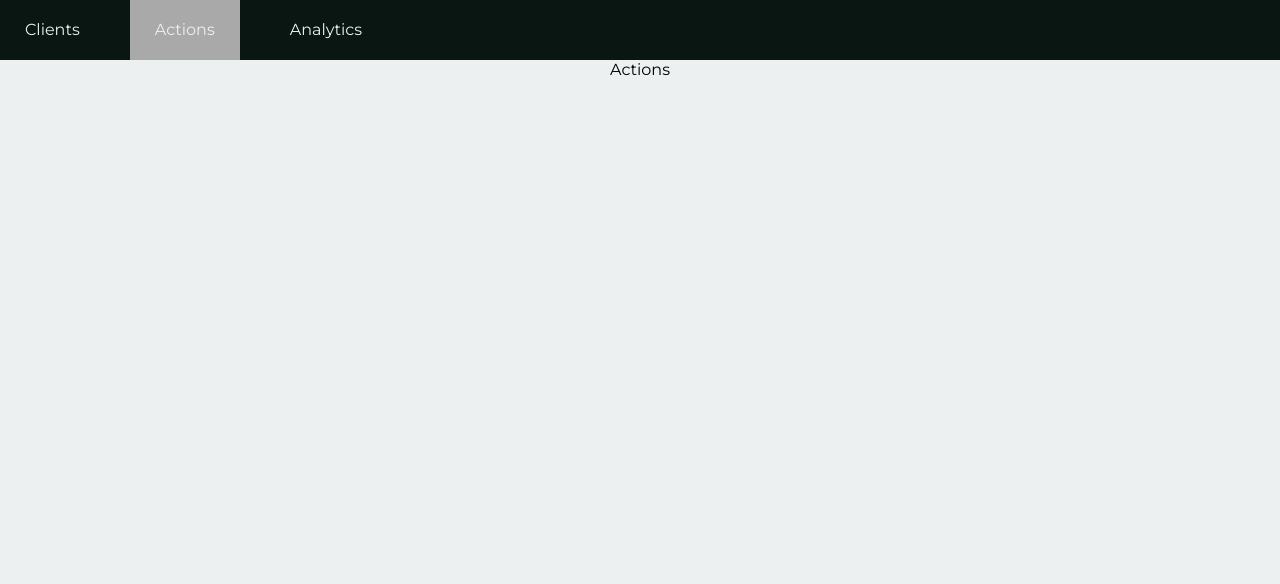
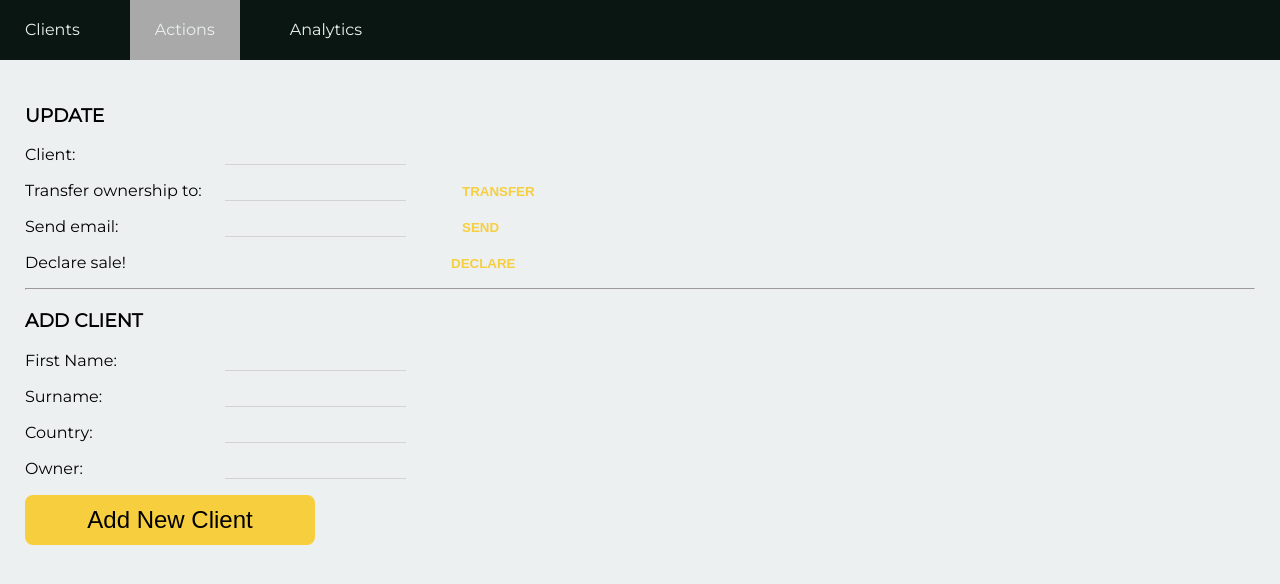
Before and after one commit to AlexBeloshevsky/crm-demo-project, a React (Create React App) app: page /actions in a window 1280 px wide. Shown: the top 584 px of the page. Built offline with nearby package versions, Linux system fonts and the light colour scheme.

Commit message:
finished working on the options tab

```diff
--- a/src/App.css
+++ b/src/App.css
@@ -70,3 +70,42 @@ body {
   box-shadow: none;
   outline: 0;
 }
+
+.actions {
+  padding: 25px 25px 0 25px;
+  text-align: left;
+}
+
+.actions p span {
+  width: 200px;
+  display: inline-block;
+}
+
+.actions p input[type=text] {
+  background-color: #ecf0f1;
+  border: none;
+  border-bottom: 1px solid lightgray;
+}
+
+.yellowButton {
+  background-color: #F7CE3E;
+  width: 290px;
+  height: 50px;
+  font-size: 24px;
+  border: none;
+  border-radius: 8px;
+}
+
+.updateDiv p input {
+  margin-right: 50px;
+}
+
+.declareButton {
+  margin-left: 220px;
+}
+.updateDiv button {
+  color: #F7CE3E;
+  border: none;
+  background-color: #ecf0f1;
+  font-weight: bold;
+}
--- a/src/App.js
+++ b/src/App.js
@@ -16,8 +16,23 @@ class App extends Component {
     super();
     this.state = {
       clients: [],
+      owners:[],
       loading: true
     }
+  }
+
+  guid = () => {
+    function s4() {
+      return Math.floor((1 + Math.random()) * 0x10000)
+        .toString(16)
+        .substring(1);
+    }
+    return s4() + s4() + '-' + s4() + '-' + s4() + '-' + s4() + '-' + s4() + s4() + s4();
+  }
+
+  nowDate = () => {
+    let date = new Date();
+    return date;
   }
 
   updateClient = (info) => {
@@ -29,11 +44,50 @@ class App extends Component {
     this.setState(newState);
   }
 
+  addClient = (data) => {
+    let newState = {...this.state};
+    let newClient = {
+      _id: this.guid(),
+      name: `${data.firstName} ${data.lastName}`,
+      email: "",
+      firstContact: this.nowDate(),
+      emailType: "",
+      sold: false,
+      owner: data.owner,
+      country: data.country
+    }
+    newState.clients.push(newClient);
+    this.setState(newState);
+    console.log(this.state);
+  }
+
+  declareSale = (client) => {
+    let newState = {...this.state};
+    let clientToChange = newState.clients.find(x => x._id === client._id);
+    clientToChange.sold = true;
+    this.setState(newState);
+  }
+
+  sendEmailToClient = (client, emailOption) => {
+    let newState = {...this.state};
+    let clientToChange = newState.clients.find(x => x._id === client._id);
+    clientToChange.emailType = emailOption;
+    this.setState(newState);
+  }
+
+  changeClientOwner = (client, owner) => {
+    let newState = {...this.state};
+    let clientToChange = newState.clients.find(x => x._id === client._id);
+    clientToChange.owner = owner;
+    this.setState(newState);
+  }
+
   componentDidMount() {
     setTimeout(() => {
       let data = require('./data.json');
       let newState = { ...this.state };
       newState.clients = data;
+      newState.owners = [...new Set(data.map(c => c.owner))];
       newState.loading = false;
       this.setState(newState);
     }, 100)
@@ -69,7 +123,14 @@ class App extends Component {
           />
           <Route path="/actions" exact
             render={() =>
-              <Actions />}
+              <Actions
+              addClient={this.addClient}
+              clientList={this.state.clients}
+              ownerList={this.state.owners}
+              declareSale={this.declareSale}
+              sendEmailToClient={this.sendEmailToClient}
+              changeClientOwner={this.changeClientOwner}
+              />}
           />
           <Route path="/analytics" exact
             render={() =>
--- a/src/components/actions-components/actions.js
+++ b/src/components/actions-components/actions.js
@@ -1,11 +1,24 @@
 import React, { Component } from 'react';
+import UpdateSegment from './updateSegment';
+import AddClientSegment from './addClientSegment';
+
+
 
 class Actions extends Component {
 
   render() {
     return (
       <div className="actions">
-      Actions
+      <UpdateSegment
+      clientList={this.props.clientList}
+      ownerList={this.props.ownerList}
+      declareSale={this.props.declareSale}
+      sendEmailToClient={this.props.sendEmailToClient}
+      changeClientOwner={this.props.changeClientOwner}
+      />
+      <AddClientSegment
+      addClient={this.props.addClient}
+      />
       </div>
     )
   }
--- /dev/null
+++ b/src/components/actions-components/addClientSegment.js
@@ -0,0 +1,63 @@
+import React, { Component } from 'react';
+
+class AddClientSegment extends Component {
+
+  constructor() {
+    super();
+    this.state = {
+      newClient: {
+        firstName: "",
+        lastName: "",
+        country: "",
+        Owner: ""
+      }
+    }
+  }
+
+  changeFirstName = (event) => {
+    let newState = {...this.state};
+    newState.newClient.firstName = event.target.value
+    this.setState(newState);
+  }
+
+  changeLastName = (event) => {
+    let newState = {...this.state};
+    newState.newClient.lastName = event.target.value
+    this.setState(newState);
+  }
+
+  changeCountry = (event) => {
+    let newState = {...this.state};
+    newState.newClient.country = event.target.value
+    this.setState(newState);
+  }
+
+  changeOwner = (event) => {
+    let newState = {...this.state};
+    newState.newClient.Owner = event.target.value
+    this.setState(newState);
+  }
+
+
+
+  addClient = () => {
+    this.props.addClient(this.state.newClient)
+  }
+
+  render() {
+    return (
+      <div>
+        <h3>ADD CLIENT</h3>
+        <p><span>First Name: </span><input type="text" onChange={this.changeFirstName}></input></p>
+        <p><span>Surname: </span><input type="text" onChange={this.changeLastName}></input></p>
+        <p><span>Country: </span><input type="text" onChange={this.changeCountry}></input></p>
+        <p><span>Owner: </span><input type="text" onChange={this.changeOwner}></input></p>
+        <button className="yellowButton" onClick={this.addClient}>Add New Client</button>
+      </div>
+    )
+  }
+
+}
+
+
+export default AddClientSegment;
--- /dev/null
+++ b/src/components/actions-components/updateSegment.js
@@ -0,0 +1,88 @@
+import React, { Component } from 'react';
+
+class UpdateSegment extends Component {
+
+  constructor() {
+    super();
+    this.state = {
+      currentClient: {},
+      emailOption: "",
+      newOwner: ""
+    }
+  }
+
+  changeClient = (event) => {
+    let newState = { ...this.state };
+    newState.currentClient = this.props.clientList.find(x => x.name === event.target.value);
+    this.setState(newState);
+  }
+
+  declareSale = () => {
+      this.props.declareSale(this.state.currentClient)
+    }
+
+  selectEmailOption = (event) => {
+    let newState = { ...this.state };
+    newState.emailOption = event.target.value;
+    // console.log(newState.emailOption)
+    this.setState(newState);
+  }
+
+  sendEmailToClient = () => {
+    if (this.state.emailOption === "" || this.state.currentClient == {}) {
+      alert("please select a client and an email option");
+    } else {
+      this.props.sendEmailToClient(this.state.currentClient, this.state.emailOption)
+    }
+  }
+
+  selectNewOwner = (event) => {
+    let newState = { ...this.state };
+    newState.newOwner = event.target.value;
+    // console.log(newState.newOwner);
+    this.setState(newState);
+  }
+
+  changeClientOwner = () => {
+    if (this.state.newOwner === "") {
+      alert("please select a client and an owner");
+    } else {
+      this.props.changeClientOwner(this.state.currentClient, this.state.newOwner)
+    }
+  }
+
+  render() {
+    return (
+      <div className="updateDiv">
+        <h3>
+          UPDATE
+        </h3>
+        <p><span>Client: </span><input type="text" list="data" onChange={this.changeClient}></input></p>
+        <p><span>Transfer ownership to: </span><input type="text" list="owners" onChange={this.selectNewOwner}></input><button onClick={this.changeClientOwner}>TRANSFER</button></p>
+        <p><span>Send email: </span><input type="text" list="emails" onChange={this.selectEmailOption}></input><button onClick={this.sendEmailToClient}>SEND</button></p>
+        <p><span>Declare sale!</span><button className="declareButton" onClick={this.declareSale}>DECLARE</button></p>
+        <hr></hr>
+        <datalist id="data">
+          {this.props.clientList.map((item) =>
+            <option value={item.name} />
+          )}
+        </datalist>
+        <datalist id="owners">
+          {this.props.ownerList.map((item) =>
+            <option value={item} />
+          )}
+        </datalist>
+        <datalist id="emails">
+          <option value="A" />
+          <option value="B" />
+          <option value="C" />
+          <option value="D" />
+        </datalist>
+      </div>
+    )
+  }
+
+}
+
+
+export default UpdateSegment;
--- a/src/components/clients-components/clients.js
+++ b/src/components/clients-components/clients.js
@@ -148,12 +148,12 @@ class Clients extends Component {
       <Modal open={modalOpen} onClose={this.onCloseModal} center>
       {this.state.clickedClient.row ? (
         <div>
-      <h3>Name: <span>{this.state.clickedClient.row.firstName}</span></h3>
-      <h3>Update Name to: <input type="text" value={this.state.clickedClient.row.firstName} name="firstName" onChange={this.updateFirstName}></input></h3>
-      <h3>Surname: <span>{this.state.clickedClient.row.lastName}</span></h3>
-      <h3>Update Surname to: <input type="text" value={this.state.clickedClient.row.lastName} name="lastName" onChange={this.updateLastName}></input></h3>
-      <h3>Country: <span>{this.state.clickedClient.row.country}</span></h3>
-      <h3>Update Country to: <input type="text" value={this.state.clickedClient.row.country} name="country" onChange={this.updateCountry}></input></h3>
+      {/* <h3>Name: <span>{this.state.clickedClient.row.firstName}</span></h3> */}
+      <h3>Name: <input className="modalInput" type="text" value={this.state.clickedClient.row.firstName} name="firstName" onChange={this.updateFirstName}></input></h3>
+      {/* <h3>Surname: <span>{this.state.clickedClient.row.lastName}</span></h3> */}
+      <h3>Surname: <input className="modalInput" type="text" value={this.state.clickedClient.row.lastName} name="lastName" onChange={this.updateLastName}></input></h3>
+      {/* <h3>Country: <span>{this.state.clickedClient.row.country}</span></h3> */}
+      <h3>country: <input className="modalInput" type="text" value={this.state.clickedClient.row.country} name="country" onChange={this.updateCountry}></input></h3>
       <button className="modalButton" onClick={this.updateClient}>Update</button>
       </div>
       ) : "" }
@@ -165,7 +165,7 @@ render() {
 
 
   return (
-    <div>
+    <div className="clients">
   {this.getModal()}
   {this.getTable()}
   </div>
```
